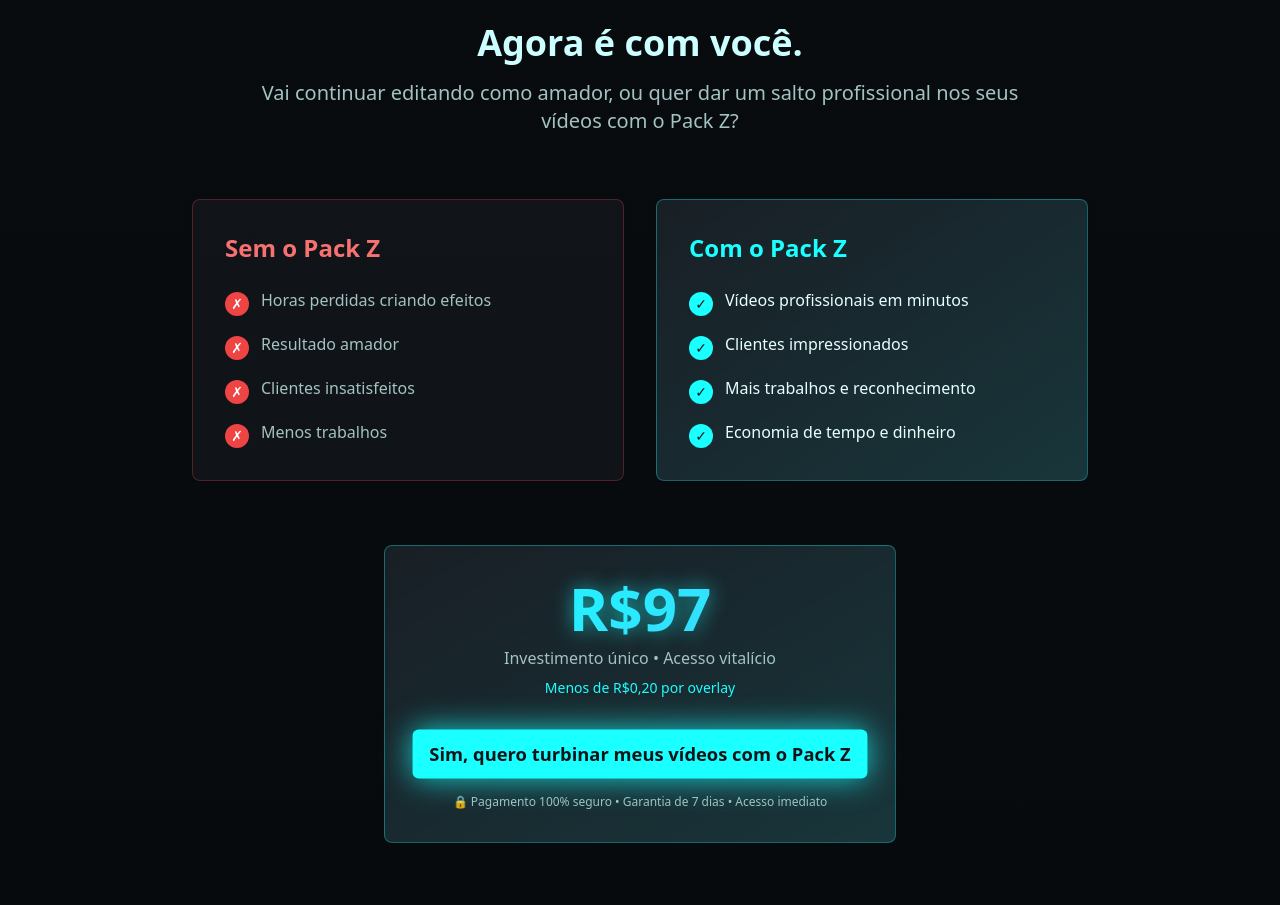
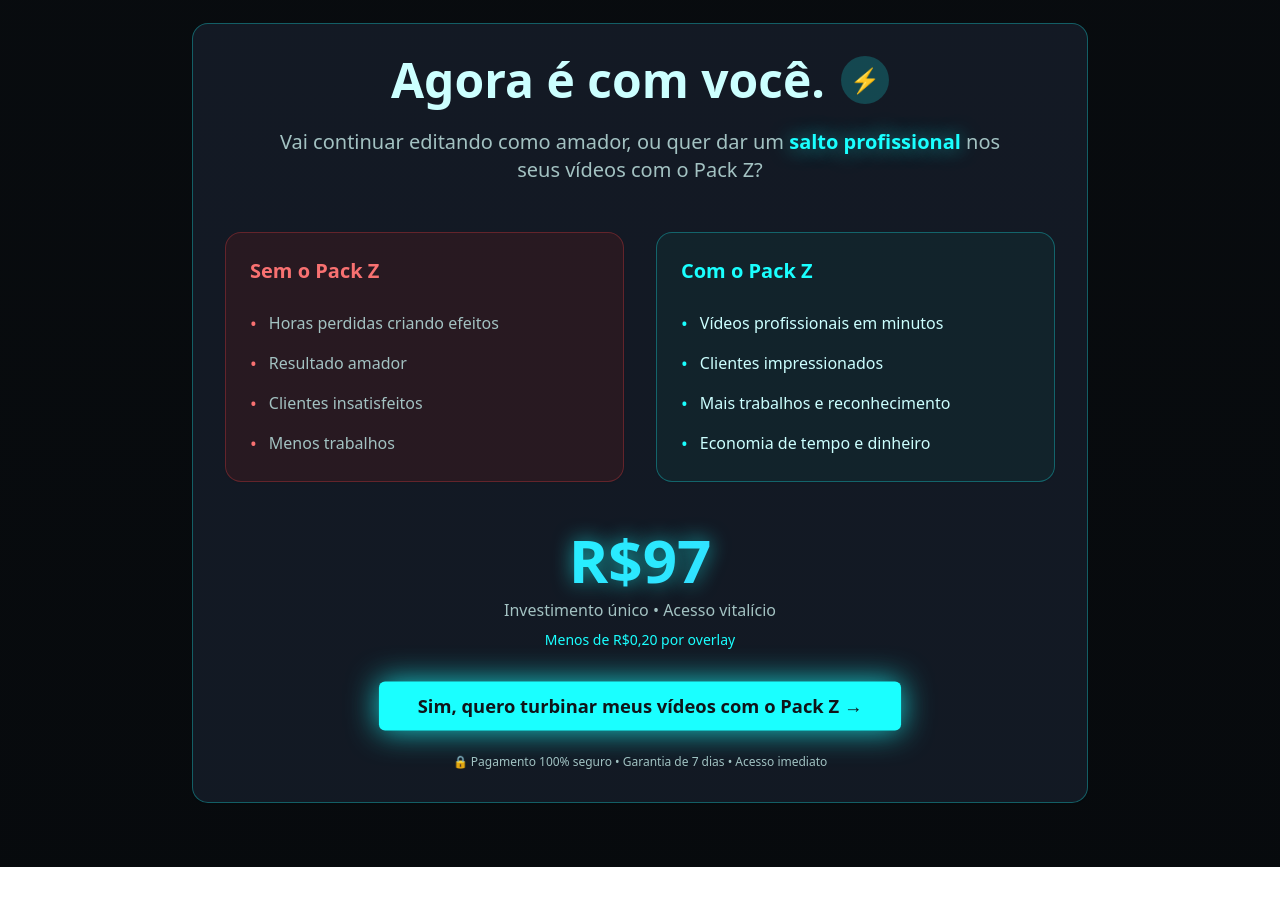
Before and after one commit to Carlos8980/vamo-clone-isso, a React (Vite) app: page / in a window 1280 px wide. Shown: the part 6820-7725 px from the top of the page. After the commit the page ends 7687 px from the top, so only its background shows below. Built offline with nearby package versions, Linux system fonts and the light colour scheme.

Commit message:
Ajustar seção de comparação
Ajustei a seção de comparação para que fique idêntica à imagem fornecida, com os cards "Sem o Pack Z" e "Com o Pack Z" lado a lado, incluindo os respectivos textos e o botão de chamada para ação.

```diff
--- a/src/components/FinalCTASection.tsx
+++ b/src/components/FinalCTASection.tsx
@@ -18,23 +18,31 @@ const FinalCTASection = () => {
 
   return (
     <section className="container mx-auto px-6 py-16">
-      <div className="text-center mb-16">
-        <h2 className="text-4xl font-bold mb-4">Agora é com você.</h2>
+      <Card className="max-w-4xl mx-auto p-8 bg-slate-800/50 border-primary/30 rounded-2xl">
+        <div className="text-center mb-12">
+          <div className="flex items-center justify-center mb-6">
+            <h2 className="text-4xl md:text-5xl font-bold text-foreground mr-4">
+              Agora é com você.
+            </h2>
+            <div className="w-12 h-12 bg-primary/20 rounded-full flex items-center justify-center">
+              <span className="text-primary text-2xl">⚡</span>
+            </div>
+          </div>
           <p className="text-xl text-muted-foreground max-w-3xl mx-auto">
-          Vai continuar editando como amador, ou quer dar um salto profissional nos seus vídeos com o Pack Z?
+            Vai continuar editando como amador, ou quer dar um{" "}
+            <span className="text-primary font-semibold glow-text">salto profissional</span>{" "}
+            nos seus vídeos com o Pack Z?
           </p>
         </div>
 
-      <div className="grid md:grid-cols-2 gap-8 max-w-4xl mx-auto mb-16">
+        <div className="grid md:grid-cols-2 gap-8 mb-12">
           {/* Without Pack Z */}
-        <Card className="p-8 bg-card/50 border-red-500/30">
-          <h3 className="text-2xl font-bold mb-6 text-red-400">Sem o Pack Z</h3>
-          <div className="space-y-4">
+          <Card className="p-6 bg-red-900/20 border-red-500/30 rounded-2xl">
+            <h3 className="text-xl font-bold mb-6 text-red-400">Sem o Pack Z</h3>
+            <div className="space-y-3">
               {withoutPack.map((item, index) => (
-              <div key={index} className="flex items-start gap-3">
-                <div className="w-6 h-6 bg-red-500 rounded-full flex items-center justify-center mt-1 flex-shrink-0">
-                  <span className="text-white text-sm">✗</span>
-                </div>
+                <div key={index} className="flex items-center gap-3">
+                  <span className="text-red-400 text-lg">•</span>
                   <span className="text-muted-foreground">{item}</span>
                 </div>
               ))}
@@ -42,15 +50,13 @@ const FinalCTASection = () => {
           </Card>
 
           {/* With Pack Z */}
-        <Card className="p-8 bg-gradient-to-br from-card/80 to-primary/10 border-primary/30">
-          <h3 className="text-2xl font-bold mb-6 text-primary">Com o Pack Z</h3>
-          <div className="space-y-4">
+          <Card className="p-6 bg-teal-900/20 border-primary/30 rounded-2xl">
+            <h3 className="text-xl font-bold mb-6 text-primary">Com o Pack Z</h3>
+            <div className="space-y-3">
               {withPack.map((item, index) => (
-              <div key={index} className="flex items-start gap-3">
-                <div className="w-6 h-6 bg-primary rounded-full flex items-center justify-center mt-1 flex-shrink-0">
-                  <span className="text-primary-foreground text-sm">✓</span>
-                </div>
-                <span>{item}</span>
+                <div key={index} className="flex items-center gap-3">
+                  <span className="text-primary text-lg">•</span>
+                  <span className="text-foreground">{item}</span>
                 </div>
               ))}
             </div>
@@ -58,18 +64,19 @@ const FinalCTASection = () => {
         </div>
 
         {/* Final Price & CTA */}
-      <Card className="max-w-lg mx-auto p-8 bg-gradient-to-br from-card/80 to-primary/10 border-primary/30 text-center">
+        <div className="text-center">
           <div className="text-6xl font-bold gradient-text glow-text mb-2">R$97</div>
           <p className="text-muted-foreground mb-2">Investimento único • Acesso vitalício</p>
           <p className="text-sm text-primary mb-8">Menos de R$0,20 por overlay</p>
 
-        <Button variant="hero" size="lg" className="w-full pulse-glow">
-          Sim, quero turbinar meus vídeos com o Pack Z
+          <Button variant="hero" size="lg" className="w-full max-w-lg mx-auto pulse-glow mb-6">
+            Sim, quero turbinar meus vídeos com o Pack Z →
           </Button>
 
-        <p className="text-xs text-muted-foreground mt-4">
+          <p className="text-xs text-muted-foreground">
             🔒 Pagamento 100% seguro • Garantia de 7 dias • Acesso imediato
           </p>
+        </div>
       </Card>
     </section>
   );
```
Lines whose indentation alone changed are shown as unchanged.
